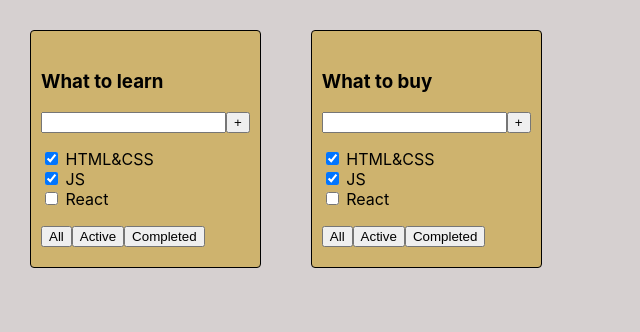
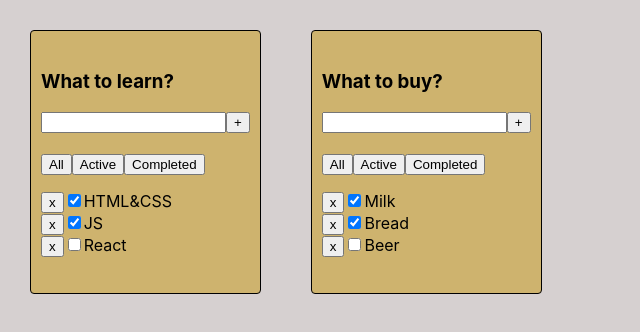
Before and after one commit to Odinokun/ca-todo-mentor, a React (Create React App) app: page / in a window 1280 px wide. Shown: the top 332 px of the page, without its empty margins (0-640 px from the left). Built offline with nearby package versions, Linux system fonts and the light colour scheme.

Commit message:
Add task management functionality to Todolist component

```diff
--- a/src/App.tsx
+++ b/src/App.tsx
@@ -1,12 +1,32 @@
-import React from 'react';
 import './App.css';
 import { Todolist } from './Todolist';
 
+export type TaskType = {
+  id: number;
+  title: string;
+  isDone: boolean;
+};
+
 function App() {
+  const title_1: string = 'What to learn?';
+  const title_2: string = 'What to buy?';
+
+  const tasks_1: TaskType[] = [
+    { id: 1, title: 'HTML&CSS', isDone: true },
+    { id: 2, title: 'JS', isDone: true },
+    { id: 3, title: 'React', isDone: false },
+  ];
+
+  const tasks_2: TaskType[] = [
+    { id: 1, title: 'Milk', isDone: true },
+    { id: 2, title: 'Bread', isDone: true },
+    { id: 3, title: 'Beer', isDone: false },
+  ];
+
   return (
     <div className='App'>
-      <Todolist title='What to learn' />
-      <Todolist title='What to buy' />
+      <Todolist title={title_1} tasks={tasks_1} />
+      <Todolist title={title_2} tasks={tasks_2} />
     </div>
   );
 }
--- a/src/Todolist.tsx
+++ b/src/Todolist.tsx
@@ -1,8 +1,11 @@
+import { TaskType } from './App';
+
 type PropsType = {
   title: string;
+  tasks: TaskType[];
 };
 
-export const Todolist = ({ title }: PropsType) => {
+export const Todolist = ({ title, tasks }: PropsType) => {
   return (
     <div className='todolist'>
       <h3>{title}</h3>
@@ -10,22 +13,23 @@ export const Todolist = ({ title }: PropsType) => {
         <input />
         <button>+</button>
       </div>
-      <ul>
-        <li>
-          <input type='checkbox' checked={true} /> <span>HTML&CSS</span>
-        </li>
-        <li>
-          <input type='checkbox' checked={true} /> <span>JS</span>
-        </li>
-        <li>
-          <input type='checkbox' checked={false} /> <span>React</span>
-        </li>
-      </ul>
+      <br />
       <div>
         <button>All</button>
         <button>Active</button>
         <button>Completed</button>
       </div>
+      <ul>
+        {tasks.map(task => {
+          return (
+            <li key={task.id}>
+              <button>x</button>
+              <input type='checkbox' checked={task.isDone} />
+              <span>{task.title}</span>
+            </li>
+          );
+        })}
+      </ul>
     </div>
   );
 };
```
